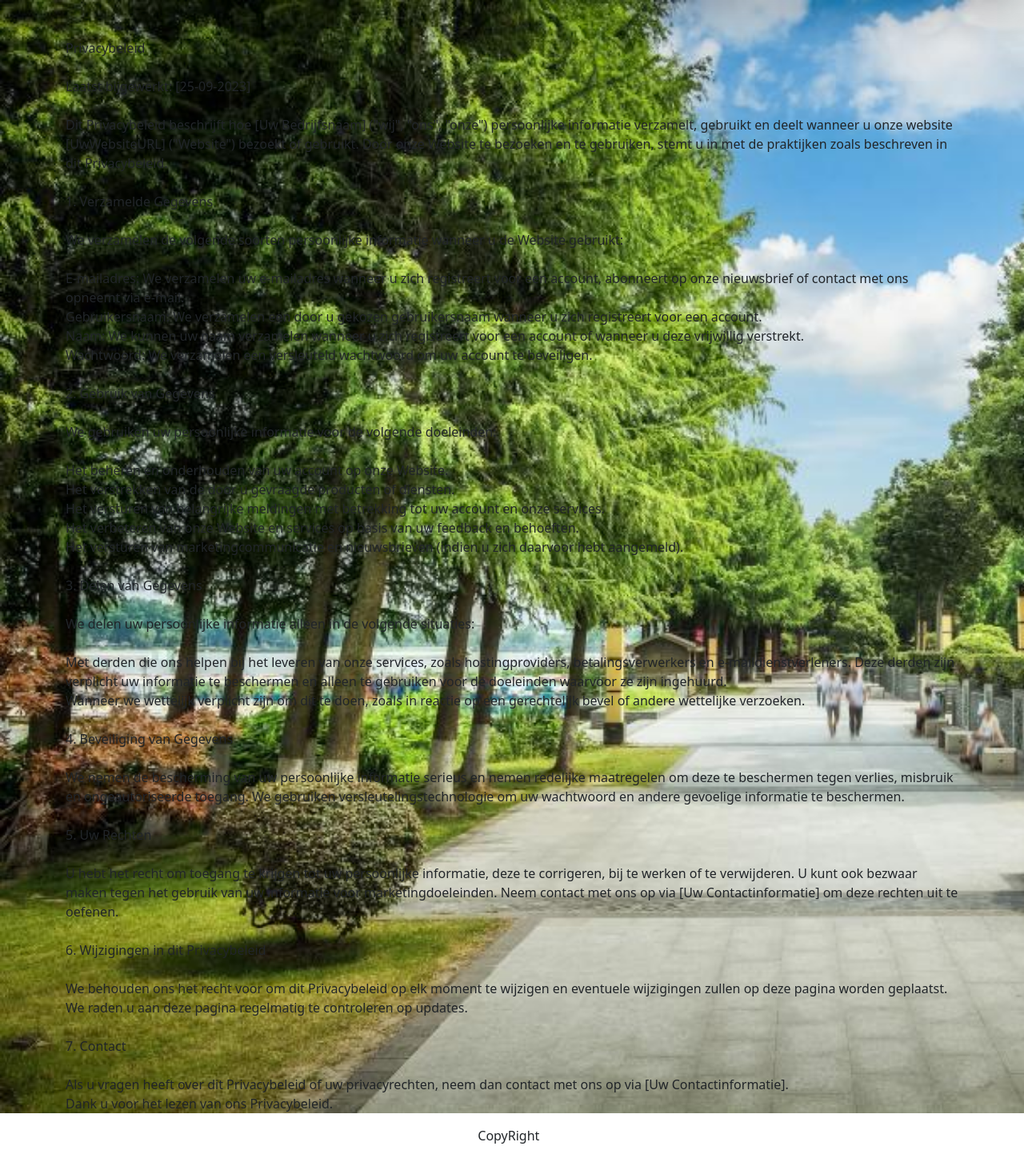
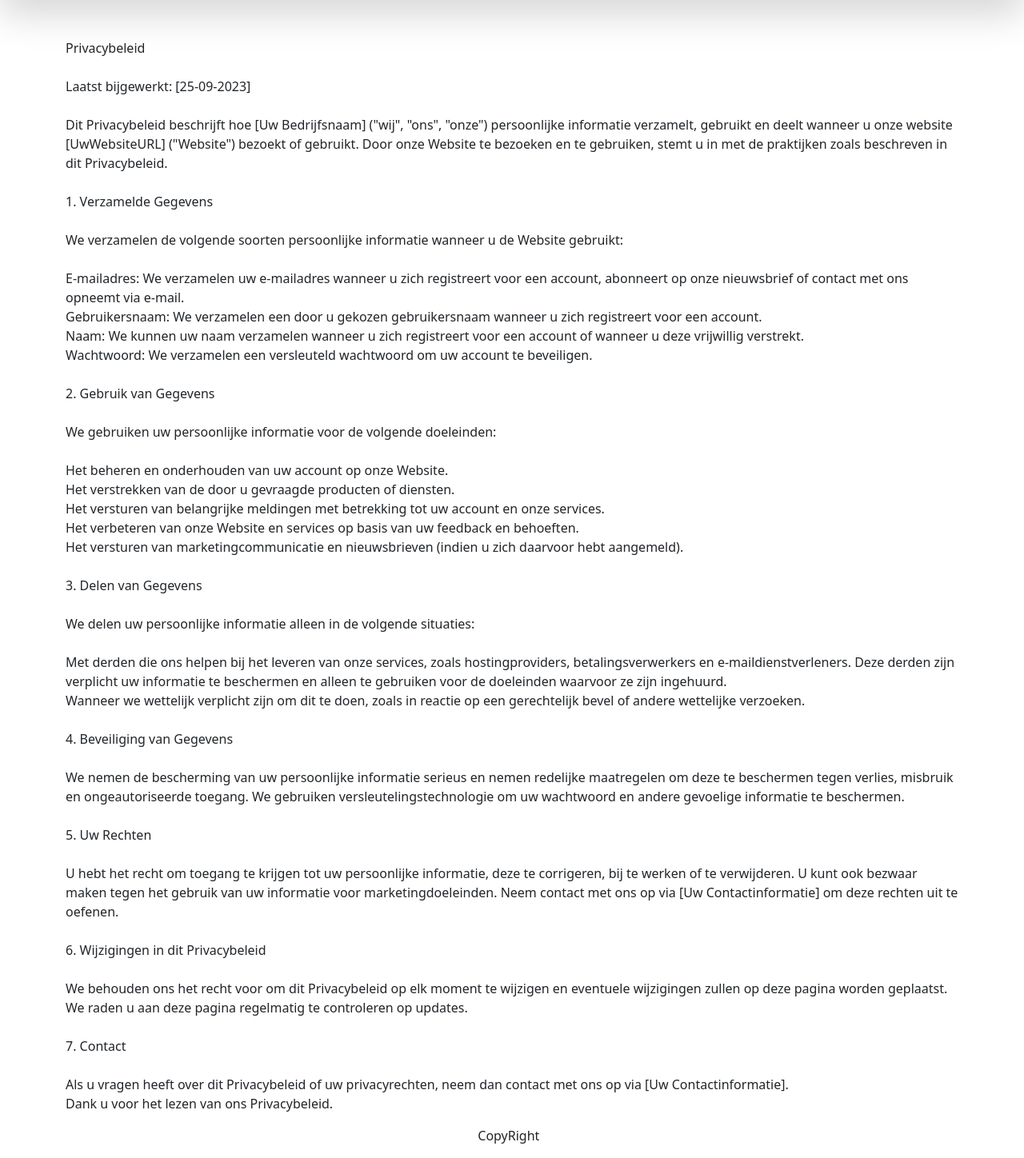
Before and after one commit to RiadHak/Cooling-Down-The-Cities, a Django app: template dashboard/templates/privatepolicy/privatepolicy.html in a window 1280 px wide. Shown: the part 56-1504 px from the top of the page at 80% size. Run offline with Django 3.2, Linux system fonts and the light colour scheme; the template is opened without the code that fills it, so the values that code supplies are empty; some libraries are stand-ins or nearby versions.

Commit message:
User - Current background image now only applies to signin and signup

```diff
--- a/dashboard/static/css/app.css
+++ b/dashboard/static/css/app.css
@@ -1,5 +1,18 @@
-#index{
-    background-image: url("../img/cdtc.jpg");
-    background-repeat: no-repeat;
-    background-size: cover;
-}
+/* Import abstracts styles */
+
+
+/* Import base styles */
+
+
+/* Import component styles */
+@import url('components/images.css');
+
+/* Import layout styles */
+
+
+/* Import page styles */
+
+
+
+
+/* #index {} */
--- /dev/null
+++ b/dashboard/static/css/components/images.css
@@ -0,0 +1,5 @@
+#user-bg-image{
+    background-image: url("../../img/cdtc.jpg");
+    background-repeat: no-repeat;
+    background-size: cover;
+}
--- a/dashboard/templates/signin.html
+++ b/dashboard/templates/signin.html
@@ -2,6 +2,7 @@
 {%block title%} Login {%endblock%}
 <body>
     {%block content%}
+    <div id="user-bg-image">
         <div class="container min-vh-100 align-items-center d-flex justify-content-center">
             <form action="" method="POST" class="form-control w-25 shadow-lg p-3 mb-5 bg-body-tertiary rounded">
             {%if messages%}
@@ -21,5 +22,6 @@
                 </div>
             </form>
         </div>
+    </div>
     {%endblock%}
 </body>
--- a/dashboard/templates/signup.html
+++ b/dashboard/templates/signup.html
@@ -6,6 +6,7 @@
 <body>
     {%block content%}
     {% load bootstrap5 %}
+    <div id="user-bg-image">
         <div class="container min-vh-100 align-items-center d-flex justify-content-center">
             <form action="/signup/" method="POST" class="form-control w-25 shadow-lg p-3 mb-5 bg-body-tertiary rounded" novalidate>
                 {%csrf_token%}
@@ -42,6 +43,7 @@
                 </div>
             </form>
         </div>
+    </div>
     {%endblock%}
 </body>
 </html>
```
Lines whose indentation alone changed are shown as unchanged.
